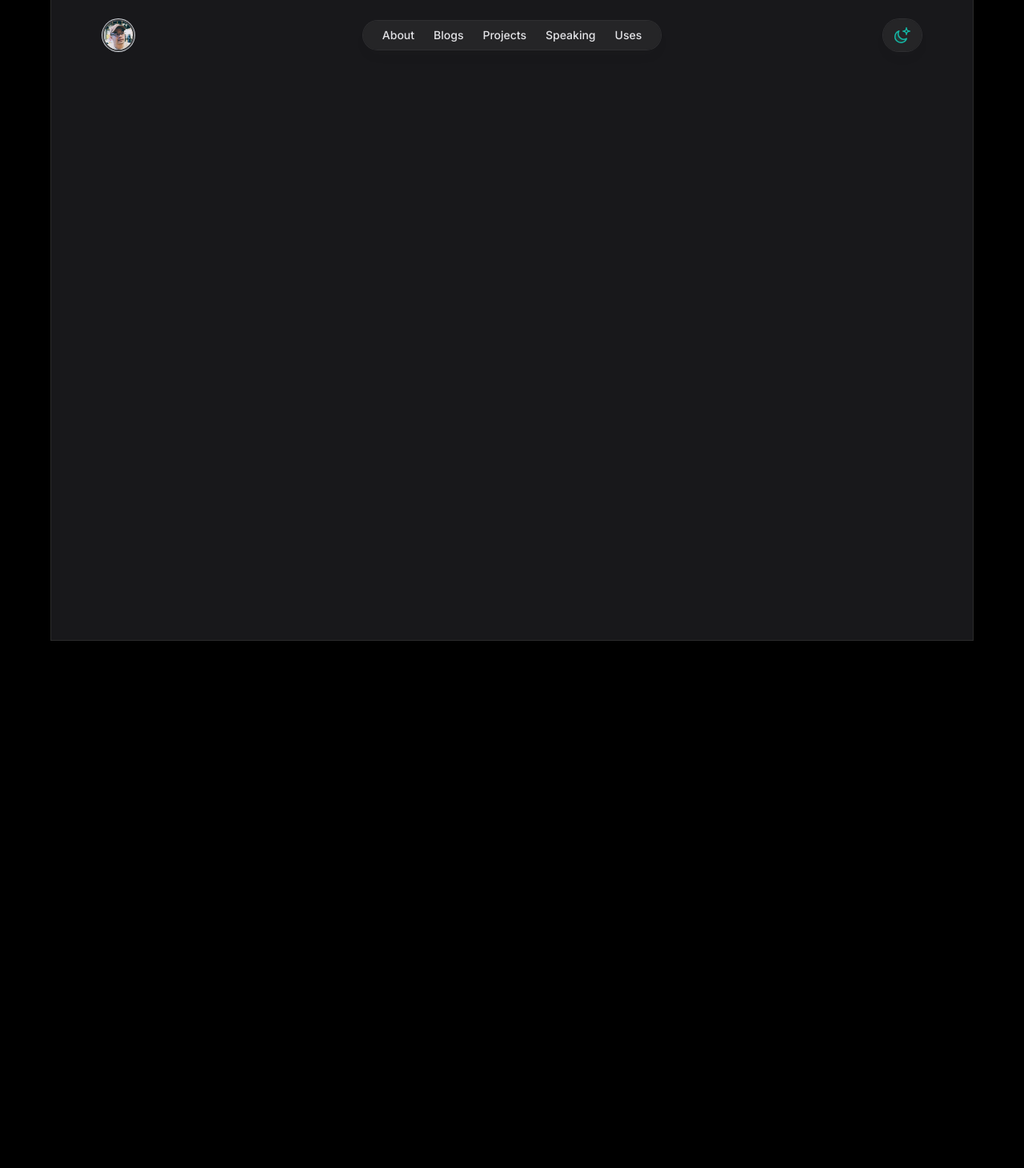
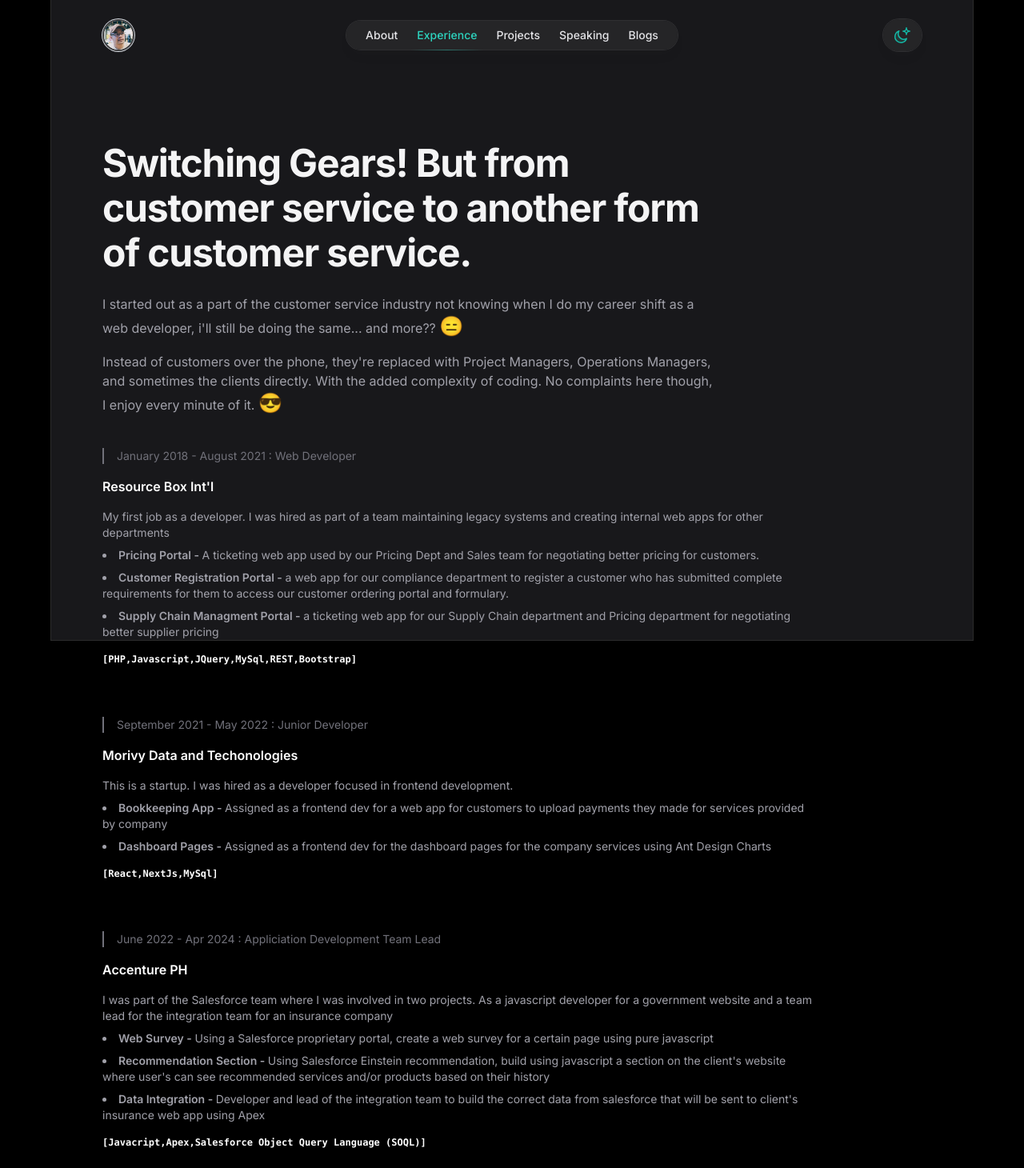
Before and after one commit to brailecg/tw-portfolio, a Next.js app: page /experience in a window 1280 px wide. Before the commit this address had no page. Shown: the whole page at 80% size. Before the commit the page ends 1000 px from the top, so only its background shows below. Built offline with nearby package versions, Linux system fonts and the light colour scheme.

Commit message:
[UI] experience section layout and content

```diff
--- a/app/(pages)/about/page.tsx
+++ b/app/(pages)/about/page.tsx
@@ -90,7 +90,7 @@ const About = () => {
             </p>
             <p>
               The rest, you can check my work experiences{" "}
-              <Link className=" text-purple-500" href={"#"}>
+              <Link className=" text-purple-500" href={"/experience"}>
                 here
               </Link>
               .
--- a/app/(pages)/articles/page.tsx
+++ /dev/null
@@ -1,8 +0,0 @@
-import React from "react";
-import { Container } from "../../Components/Container";
-
-const page = () => {
-  return <Container>Articles</Container>;
-};
-
-export default page;
--- /dev/null
+++ b/app/(pages)/experience/page.tsx
@@ -0,0 +1,164 @@
+import React from "react";
+import { Container } from "../../Components/Container";
+import Link from "next/link";
+import { RightChevron } from "@/app/page";
+
+const experienceSummaryData = [
+  {
+    id: 1,
+    date_range: "January 2018 - August 2021",
+    company_name: "Resource Box Int'l",
+    position: "Web Developer",
+    summary:
+      "My first job as a developer. I was hired as part of a team maintaining legacy systems and creating internal web apps for other departments",
+    tech_stack: ["PHP", "Javascript", "JQuery", "MySql", "REST", "Bootstrap"],
+    contributions: [
+      {
+        id: 1,
+        title: "Pricing Portal",
+        description:
+          "A ticketing web app used by our Pricing Dept and Sales team for negotiating better pricing for customers.",
+      },
+      {
+        id: 2,
+        title: "Customer Registration Portal",
+        description:
+          "a web app for our compliance department to register a customer who has submitted complete requirements for them to access our customer ordering portal and formulary.",
+      },
+      {
+        id: 3,
+        title: "Supply Chain Managment Portal",
+        description:
+          "a ticketing web app for our Supply Chain department and Pricing department for negotiating better supplier pricing",
+      },
+    ],
+  },
+  {
+    id: 2,
+    date_range: "September 2021 - May 2022",
+    company_name: "Morivy Data and Techonologies",
+    position: "Junior Developer",
+    summary:
+      "This is a startup. I was hired as a developer focused in frontend development.",
+    tech_stack: ["React", "NextJs", "MySql"],
+    contributions: [
+      {
+        id: 1,
+        title: "Bookkeeping App",
+        description:
+          "Assigned as a frontend dev for a web app for customers to upload payments they made for services provided by company",
+      },
+      {
+        id: 2,
+        title: "Dashboard Pages",
+        description:
+          "Assigned as a frontend dev for the dashboard pages for the company services using Ant Design Charts",
+      },
+    ],
+  },
+  {
+    id: 3,
+    date_range: "June 2022 - Apr 2024",
+    company_name: "Accenture PH",
+    position: "Appliciation Development Team Lead",
+    summary:
+      "I was part of the Salesforce team where I was involved in two projects. As a javascript developer for a government website and a team lead for the integration team for an insurance company",
+    tech_stack: [
+      "Javacript",
+      "Apex",
+      "Salesforce Object Query Language (SOQL)",
+    ],
+    contributions: [
+      {
+        id: 1,
+        title: "Web Survey",
+        description:
+          "Using a Salesforce proprietary portal, create a web survey for a certain page using pure javascript",
+      },
+      {
+        id: 2,
+        title: "Recommendation Section",
+        description:
+          "Using Salesforce Einstein recommendation, build using javascript a section on the client's website where user's can see recommended services and/or products based on their history",
+      },
+      {
+        id: 3,
+        title: "Data Integration",
+        description:
+          "Developer and lead of the integration team to build the correct data from salesforce that will be sent to client's insurance web app using Apex",
+      },
+    ],
+  },
+];
+const Experience = () => {
+  return (
+    <Container>
+      <div className=" max-w-3xl">
+        <h1 className="text-4xl font-bold tracking-tight text-zinc-800 sm:text-5xl sm:leading-[3.5rem] dark:text-zinc-100">
+          Switching Gears! But from customer service to another form of customer
+          service.
+        </h1>
+        <p className="mt-6 text-base text-zinc-600 dark:text-zinc-400">
+          I started out as a part of the customer service industry not knowing
+          when I do my career shift as a web developer, i'll still be doing the
+          same... and more?? <span className=" text-2xl"> &#128529;</span>
+        </p>
+        <p className="mt-4 text-base text-zinc-600 dark:text-zinc-400">
+          Instead of customers over the phone, they're replaced with Project
+          Managers, Operations Managers, and sometimes the clients directly.
+          With the added complexity of coding. No complaints here though, I
+          enjoy every minute of it. <span className="text-2xl">&#128526;</span>
+        </p>
+      </div>
+      <div className="mt-10 grid gap-16 max-w-4xl">
+        {experienceSummaryData.map((exp, idx) => (
+          <div key={idx} className="relative flex flex-col group z-10 gap-2">
+            <div className="absolute -inset-x-4 -inset-y-6 -z-10 scale-95 bg-zinc-50 opacity-0 transition group-hover:scale-100 group-hover:opacity-100 sm:-inset-x-6 sm:rounded-2xl dark:bg-zinc-800/50"></div>
+            <div className="flex flex-col gap-4 ">
+              <p className="flex text-[#71717A] border-l-2 border-l-[#71717A] pl-4 text-sm">
+                <span>
+                  {exp.date_range}
+                  {" : "} {exp.position}
+                </span>
+              </p>
+              <p className="dark:text-white font-semibold">
+                {exp.company_name}
+              </p>
+              <p className="text-sm text-zinc-600 dark:text-zinc-400">
+                {exp.summary}
+              </p>
+            </div>
+
+            <div className="">
+              <ul className="list-disc list-inside grid gap-2">
+                {exp?.contributions?.map((item) => {
+                  return (
+                    <li
+                      key={item.id}
+                      className="text-sm text-zinc-600 dark:text-zinc-400">
+                      <span className=" font-semibold"> {item.title} - </span>{" "}
+                      {item.description}
+                    </li>
+                  );
+                })}
+              </ul>
+            </div>
+            <code className="dark:text-white font-semibold text-xs mt-2">
+              [
+              {exp?.tech_stack.map((item) => {
+                return (
+                  <span className="[&:nth-child(n+2)]:before:content-[',']">
+                    {item}
+                  </span>
+                );
+              })}
+              ]
+            </code>
+          </div>
+        ))}
+      </div>
+    </Container>
+  );
+};
+
+export default Experience;
--- a/app/Components/Header.tsx
+++ b/app/Components/Header.tsx
@@ -91,10 +91,10 @@ const DesktopNav = () => {
     <nav className="hidden sm:flex flex-1 justify-center items-center ">
       <ul className="flex rounded-full bg-white/90 px-3 text-sm font-medium text-zinc-800 shadow-lg shadow-zinc-800/5 ring-1 ring-zinc-900/5 backdrop-blur dark:bg-zinc-800/90 dark:text-zinc-200 dark:ring-white/10">
         <NavItem href="/about">About</NavItem>
-        <NavItem href="/blogs">Blogs</NavItem>
+        <NavItem href="/experience">Experience</NavItem>
         <NavItem href="/projects">Projects</NavItem>
         <NavItem href="/speaking">Speaking</NavItem>
-        <NavItem href="/uses">Uses</NavItem>
+        <NavItem href="/blogs">Blogs</NavItem>
       </ul>
     </nav>
   );
@@ -142,10 +142,10 @@ const MobileNav = () => {
         className="fixed inset-x-4 top-8 z-50 origin-top rounded-3xl bg-white p-8 ring-1 ring-zinc-900/5 duration-150 data-[closed]:scale-95 data-[closed]:opacity-0 data-[enter]:ease-out data-[leave]:ease-in dark:bg-zinc-900 dark:ring-zinc-800">
         <ul className="-my-2 divide-y divide-zinc-100 text-base text-zinc-800 dark:divide-zinc-100/5 dark:text-zinc-300">
           <MobileNavItem href="/about">About</MobileNavItem>
-          <MobileNavItem href="/blogs">Blogs</MobileNavItem>
+          <MobileNavItem href="/experience">Experience</MobileNavItem>
           <MobileNavItem href="/projects">Projects</MobileNavItem>
           <MobileNavItem href="/speaking">Speaking</MobileNavItem>
-          <MobileNavItem href="/uses">Uses</MobileNavItem>
+          <MobileNavItem href="/blogs">Blogs</MobileNavItem>
         </ul>
       </PopoverPanel>
     </Popover>
```
